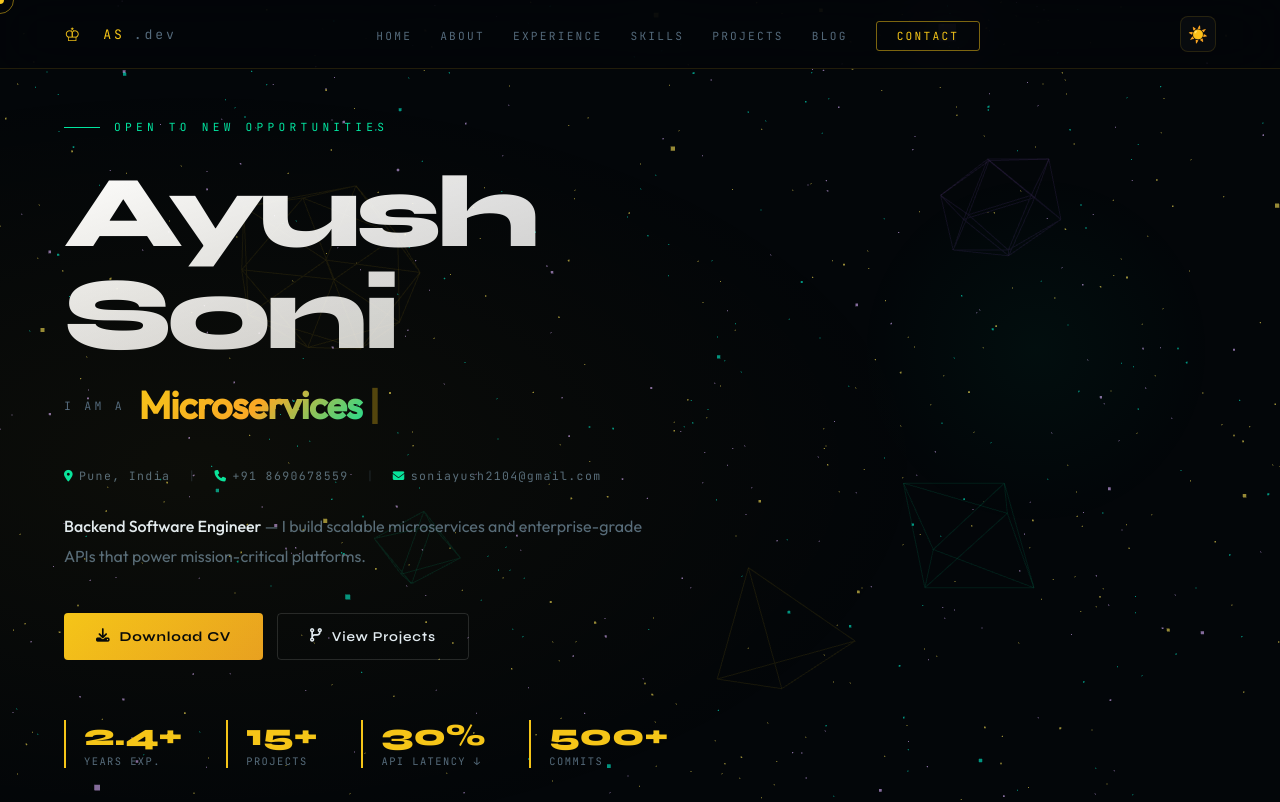
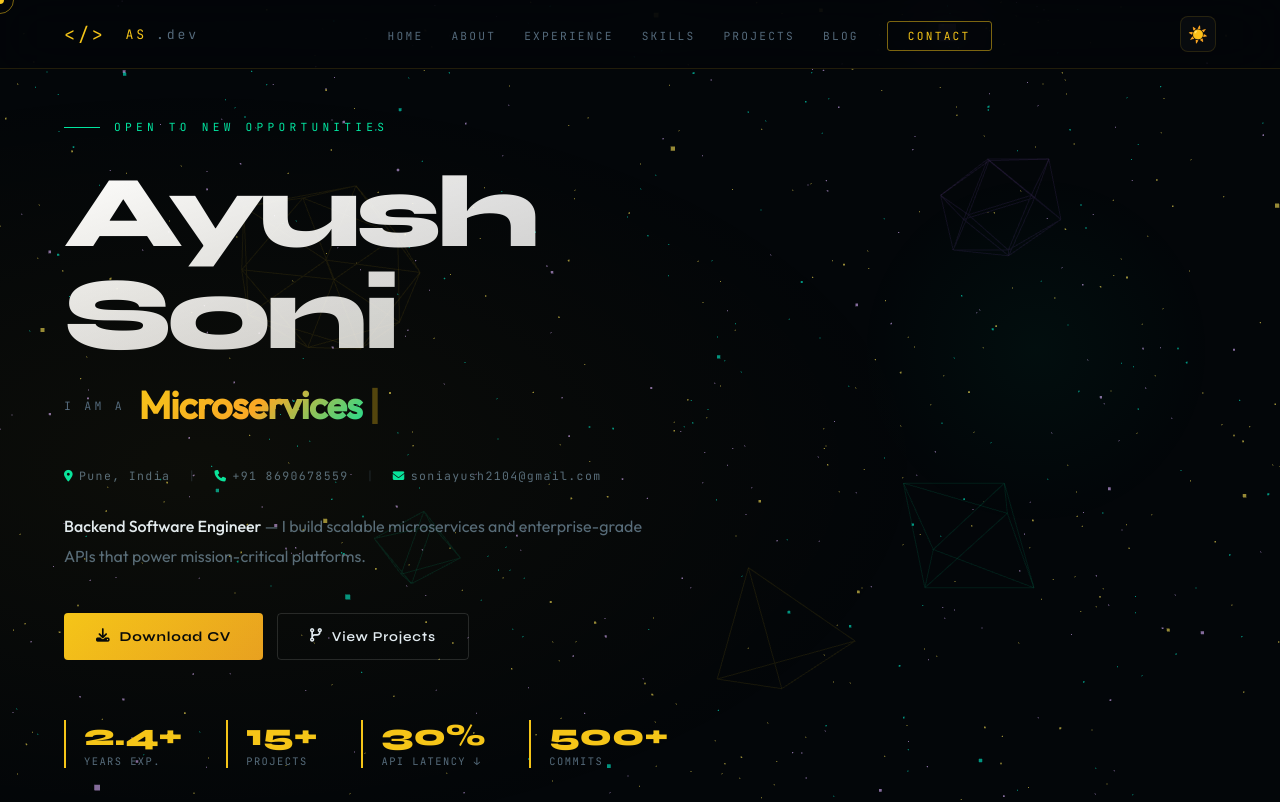
Before and after one commit to aysoni/ayush-soni-portfolio, a Next.js app: page / in a window 1280 px wide. Shown: the top 802 px of the page. Built offline with nearby package versions, Linux system fonts and the light colour scheme.

Commit message:
Fixed Navbar logo

```diff
--- a/src/components/ui/Navbar.tsx
+++ b/src/components/ui/Navbar.tsx
@@ -45,7 +45,7 @@ export function Navbar() {
       <nav id="navbar">
         <Link href="/" className="nav-logo">
           <span className="king-crown" aria-hidden>
-            &#9812;
+            &lt;/&gt;
           </span>
           &nbsp;{personal.navLogo}
           <span style={{ color: 'var(--muted)' }}>.dev</span>
```
